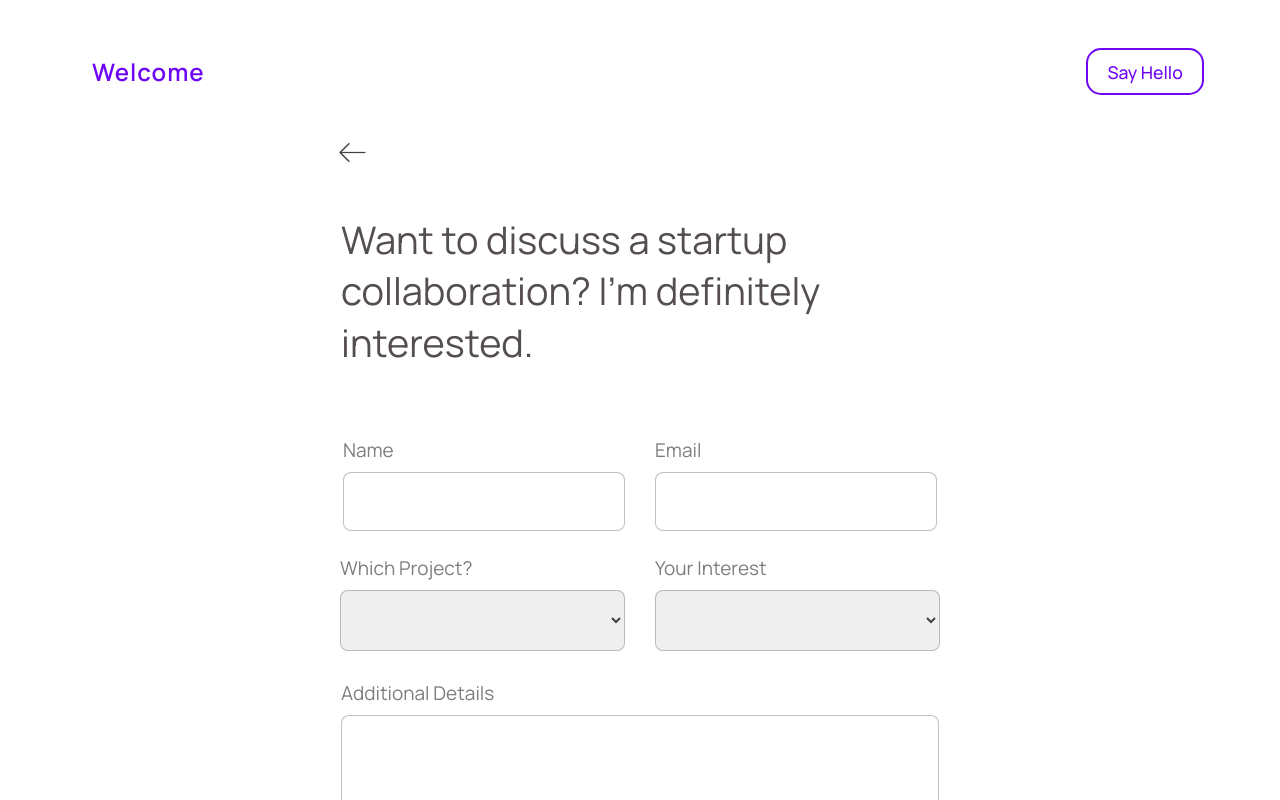
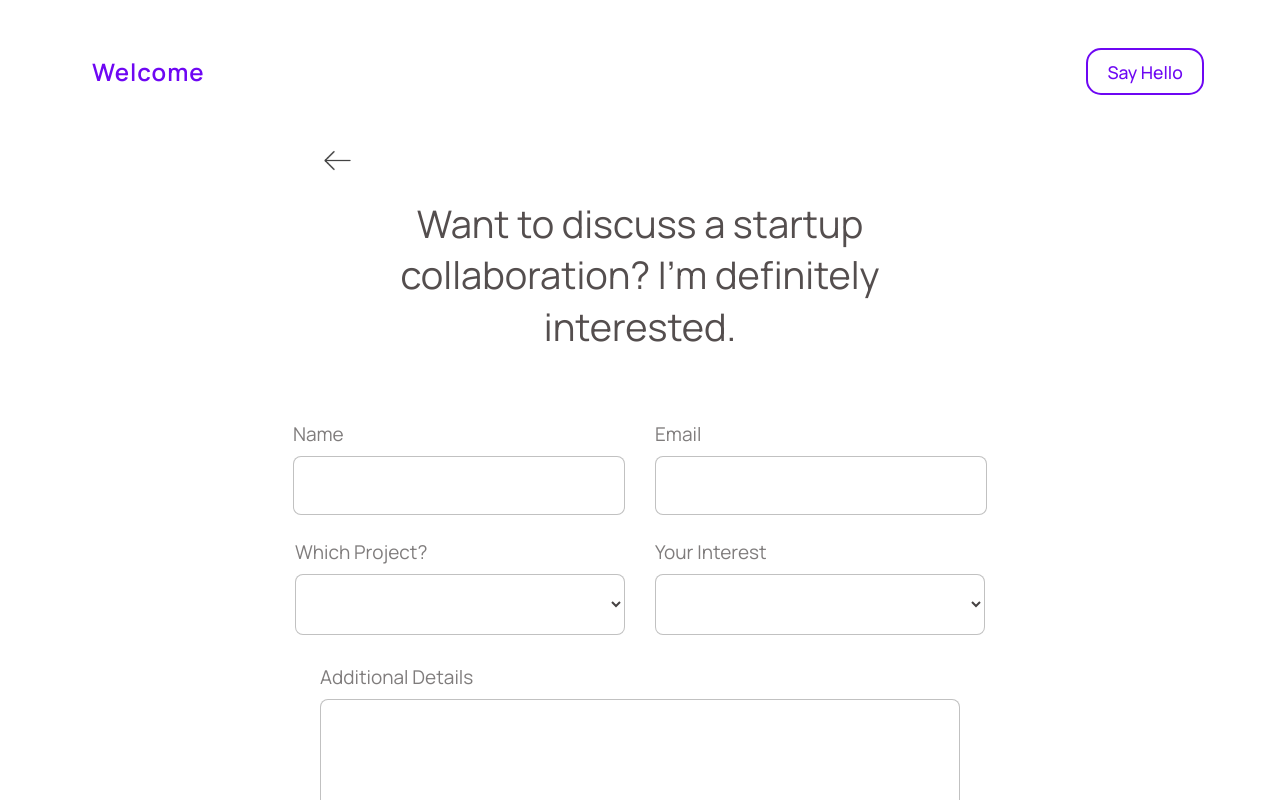
Before and after one commit to alamadrid01/inventory, a React (Vite) app: page /enquiry in a window 1280 px wide. Shown: the top 800 px of the page. Built offline with nearby package versions, Linux system fonts and the light colour scheme.

Commit message:
Style: Fixed the style of the components

```diff
--- a/src/components/styles/Contact.scss
+++ b/src/components/styles/Contact.scss
@@ -1,15 +1,14 @@
 .contact{
+    box-sizing: border-box;
+    overflow: hidden;
     padding: 1rem calc((90vw - 1000px) / 2);
     display: flex;
-    align-items: center;
-    justify-content: center;
+    // align-items: center;
     flex-direction: column;
     position: relative;
 
     img{
-        position: relative;
-        left: -18rem;
-        top: -1.5rem;
+        display: relative;
         width: 35px;
         height: 35px;
         margin-bottom: 20px;
@@ -17,15 +16,16 @@
 
     h1{
         color: rgb(84, 78, 78);
-        width: 53%;
-        text-align: left;
         line-height: 1.35;
         font-size: 38px;
         font-weight: 400;
         margin-bottom: 20px;
     }
+    .wrapper{
+        display: flex;
+        align-items: center;
+        }
     form{
-        // width: 100%;
         margin-top: 25px;
         display: flex;
         flex-direction: column;
@@ -34,11 +34,12 @@
 
         .hold{
             display: flex;
-            gap: 30px;
+            justify-content: center;
+            align-items: center;
+            flex-wrap: wrap;
+
 
             .a{
-
-                width: 100%;
                 display: flex;
                 flex-direction: column;
 
@@ -51,10 +52,10 @@
                     font-weight: 400;
                 }
                 select{
+                    background: white;
                     font-size: 1.25rem;
                     padding: 10px 8px;
                     color: rgb(70, 66, 66);
-                    width: 285px;
                     padding: 15px;
                     border-radius: 8px;
                     outline: none;
@@ -70,7 +71,6 @@
                     font-size: 1.25rem;
                     padding: 10px 8px;
                     color: rgb(70, 66, 66);
-                    width: 250px;
                     padding: 15px;
                     border-radius: 8px;
                     outline: none;
@@ -84,6 +84,7 @@
             }
         }
         .message{
+            width: 100%;
             margin-top: 30px;
             display: flex;
             flex-direction: column;
@@ -101,7 +102,7 @@
                 font-size: 1.25rem;
                 padding: 10px 8px;
                 color: rgb(70, 66, 66);
-                width: 580px;
+                max-width: 100%;
                 height: 30vh;
                 border-radius: 8px;
                 border: 1px solid rgba(128, 128, 128, 0.486);
@@ -131,3 +132,54 @@
         }
     }
 }
+@media (min-width: 600px){
+    .contact{
+        padding: 0 2rem;
+        .hold{
+            gap: 30px;
+        }
+    }
+}
+@media (min-width: 768px){
+    .contact{
+        padding: 0 25%;
+      h1{
+        // width: 53%;
+        text-align: center;
+      }
+      form{
+
+        .hold{
+            flex-wrap: nowrap;
+            .a{
+                input{
+                    width: 300px;
+                    max-width: 100%;
+                }
+                select{
+                    width: 330px;
+                    max-width: 100%;
+                }
+            }
+        }
+      }
+
+    }
+}
+@media (max-width: 768px){
+    .contact{
+        padding: 0 2rem;
+        .hold{
+             .a{
+                width: 100%;
+            }
+        }
+    }
+}
+@media (max-width: 768px){
+    .contact{
+        h1{
+            text-align: left;
+        }
+    }
+}
--- a/src/components/styles/Footer.scss
+++ b/src/components/styles/Footer.scss
@@ -1,6 +1,7 @@
 
 footer{
     position: relative;
+    z-index: -10;
     background: #6e07f3;
     padding: 1rem calc((90vw - 1000px) / 2);
     display: flex;
@@ -10,8 +11,10 @@ footer{
     flex-direction: column;
     gap: 40px;
     text-align: center;
-    margin-top: 2rem;
+    // margin-top: 2rem;
     padding-bottom: 2rem;
+    padding-left: 2rem;
+    padding-right: 2rem;
 
     img{
         width: 70px;
@@ -19,7 +22,6 @@ footer{
     }
 
     h3{
-        width: 40%;
         line-height: 1.25;
         color: rgba(255, 255, 255, 0.822);
     }
--- a/src/components/styles/Home.scss
+++ b/src/components/styles/Home.scss
@@ -3,4 +3,5 @@
     max-width: 1440px;
     box-sizing: border-box;
     overflow: hidden;
+    position: relative;
 }
--- a/src/components/styles/Startup.scss
+++ b/src/components/styles/Startup.scss
@@ -14,6 +14,7 @@
       margin-top: 1rem;
       font-size: clamp(2rem, 4vw, 1rem);
       margin-bottom: 1.8rem;
+      line-height: 1.35;
     }
     p {
       text-align: center;
--- a/src/components/styles/Testimonies.scss
+++ b/src/components/styles/Testimonies.scss
@@ -1,12 +1,14 @@
 .Testimony{
+  z-index: 5;
     position: relative;
     display: flex;
     align-items: center;
     justify-content: center;
   .project{
+    z-index: 10;
     margin: 0 50px;
     position: absolute;
-    bottom: -6rem;
+    bottom: -5rem;
     padding:0 50px ;
     height: 8rem;
     background-color: #141c3a;
--- a/src/components/styles/Work.scss
+++ b/src/components/styles/Work.scss
@@ -10,6 +10,7 @@
         color: rgb(84, 78, 78);
         font-size: 2rem;
         margin-bottom: 2rem;
+        line-height: 1.35;
     }
     p{
         font-size: 1.25rem;
--- a/src/pages/Contact.jsx
+++ b/src/pages/Contact.jsx
@@ -11,6 +11,7 @@ function Contact() {
       <h1>
         Thanks for taking the time to reach out. How can I help you today?
       </h1>
+      <div className="wrapper">
       <form action="">
         <div className="hold">
           <div className="a">
@@ -28,6 +29,7 @@ function Contact() {
           </div>
           <button type="submit">Submit</button>
       </form>
+      </div>
     </div>
   );
 }
```
